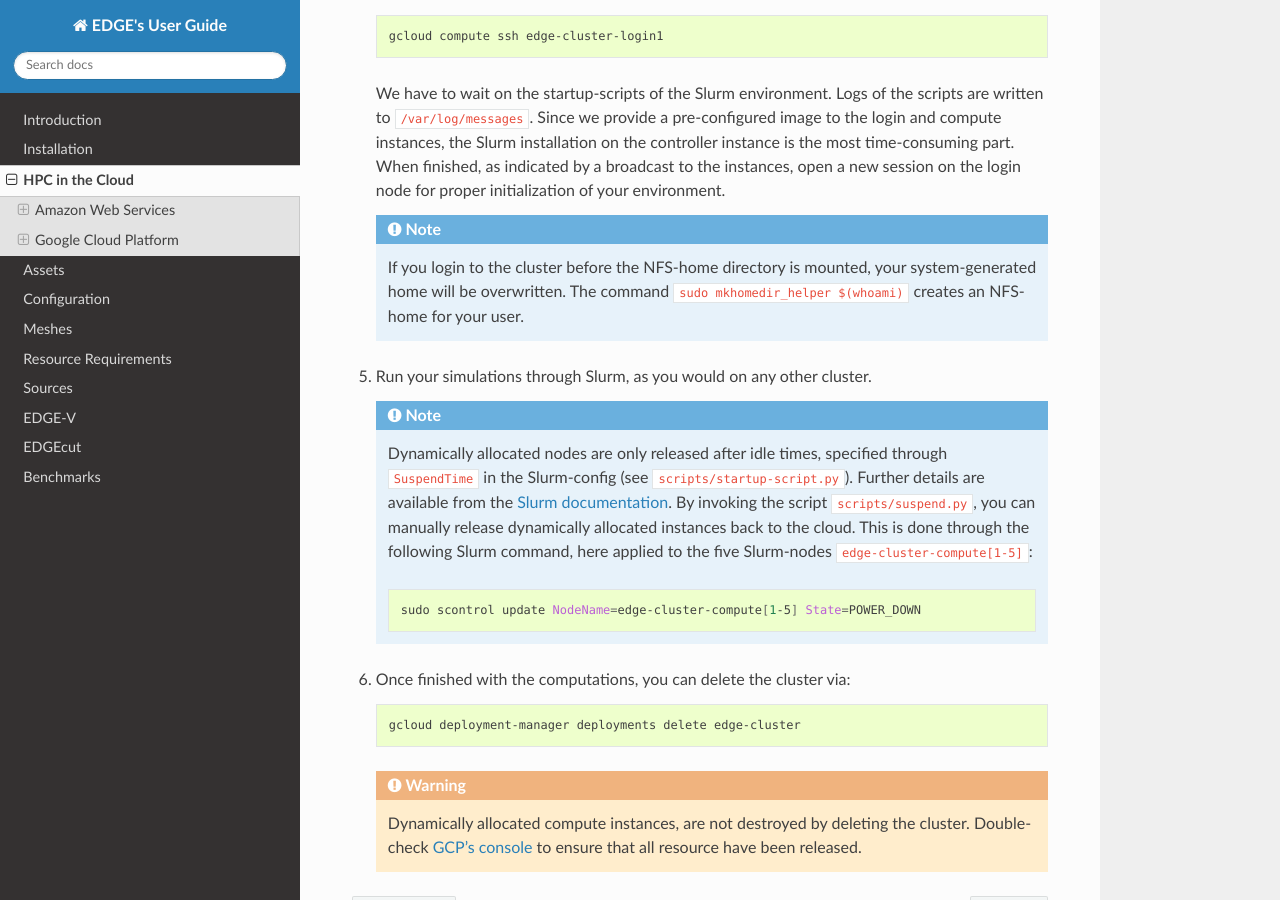
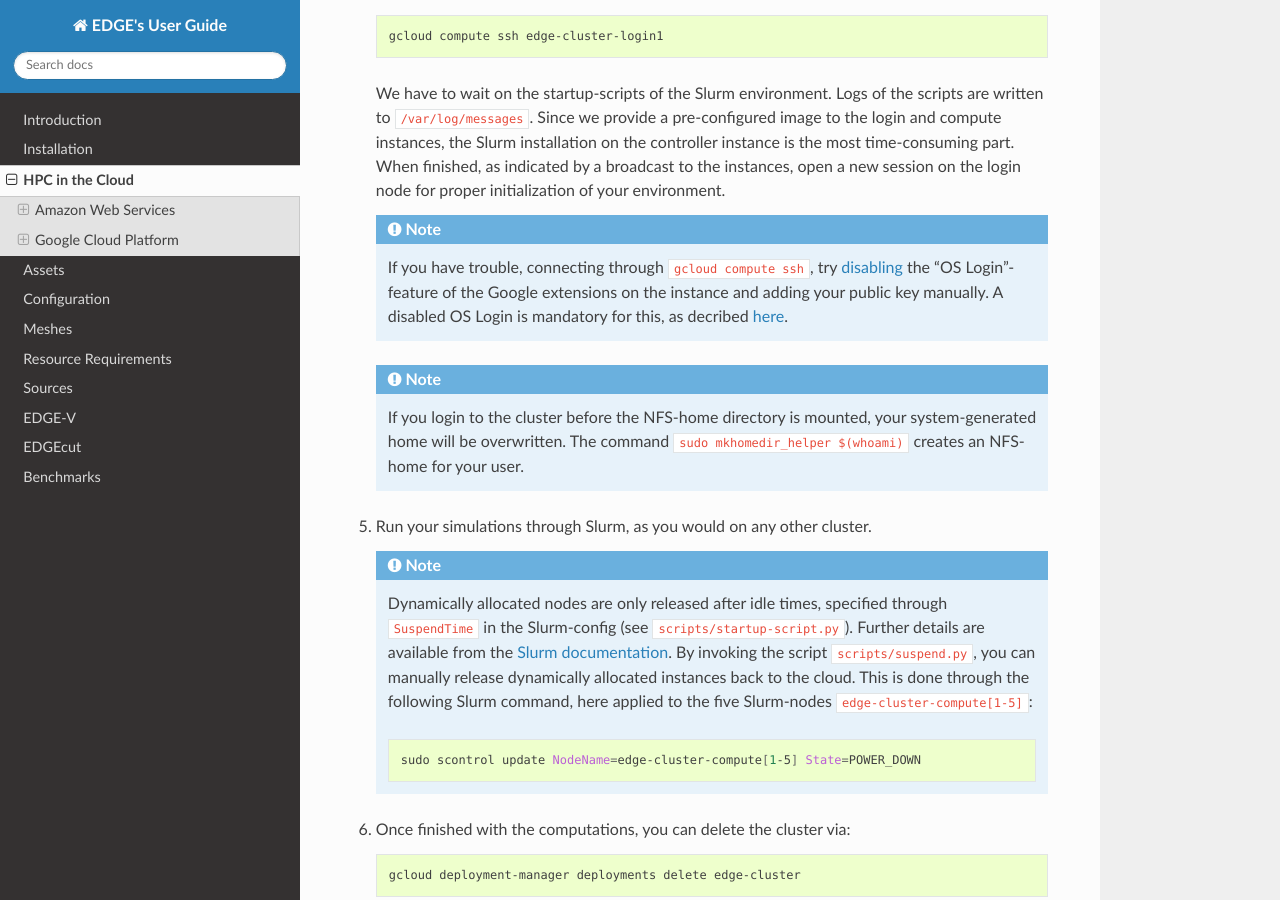
Before and after one commit to dclenz/edge_usr, a Sphinx documentation site: the page built from docs/chapters/setup/cloud.rst, in a window 1280 px wide and 900 px high, scrolled down 9153 px. Built offline with Sphinx 7.4.7 and the Read the Docs theme 2.0.0, drawn with Linux system fonts in a browser that asks for light colours.

Commit message:
Added information on fallback ssh for broken Slurm GCP logins.

```diff
--- a/docs/chapters/setup/cloud.rst
+++ b/docs/chapters/setup/cloud.rst
@@ -223,7 +223,7 @@ If you are planning on switching to a `different region <https://docs.aws.amazon
 .. _sec-cloud-parallel-cluster:
 
 ParallelCluster
-^^^^^^^^^^
+^^^^^^^^^^^^^^^
 
 In this section we will use the AWS's `ParallelCluster <https://aws-parallelcluster.readthedocs.io>`_ to launch a `Slurm <https://slurm.schedmd.com>`_-controlled cluster in AWS.
 Our final cluster will be ready for MPI-parallel workloads with EDGE.
@@ -456,6 +456,11 @@ Further information is available from Google's `Codelabs <https://codelabs.devel
 
    .. note::
 
+     If you have trouble, connecting through ``gcloud compute ssh``, try `disabling <https://cloud.google.com/compute/docs/instances/managing-instance-access>`_ the "OS Login"-feature of the Google extensions on the instance and adding your public key manually.
+     A disabled OS Login is mandatory for this, as decribed `here <https://stackoverflow.com/a/50185005>`_.
+
+   .. note::
+
      If you login to the cluster before the NFS-home directory is mounted, your system-generated home will be overwritten.
      The command ``sudo mkhomedir_helper $(whoami)`` creates an NFS-home for your user.
 
```
